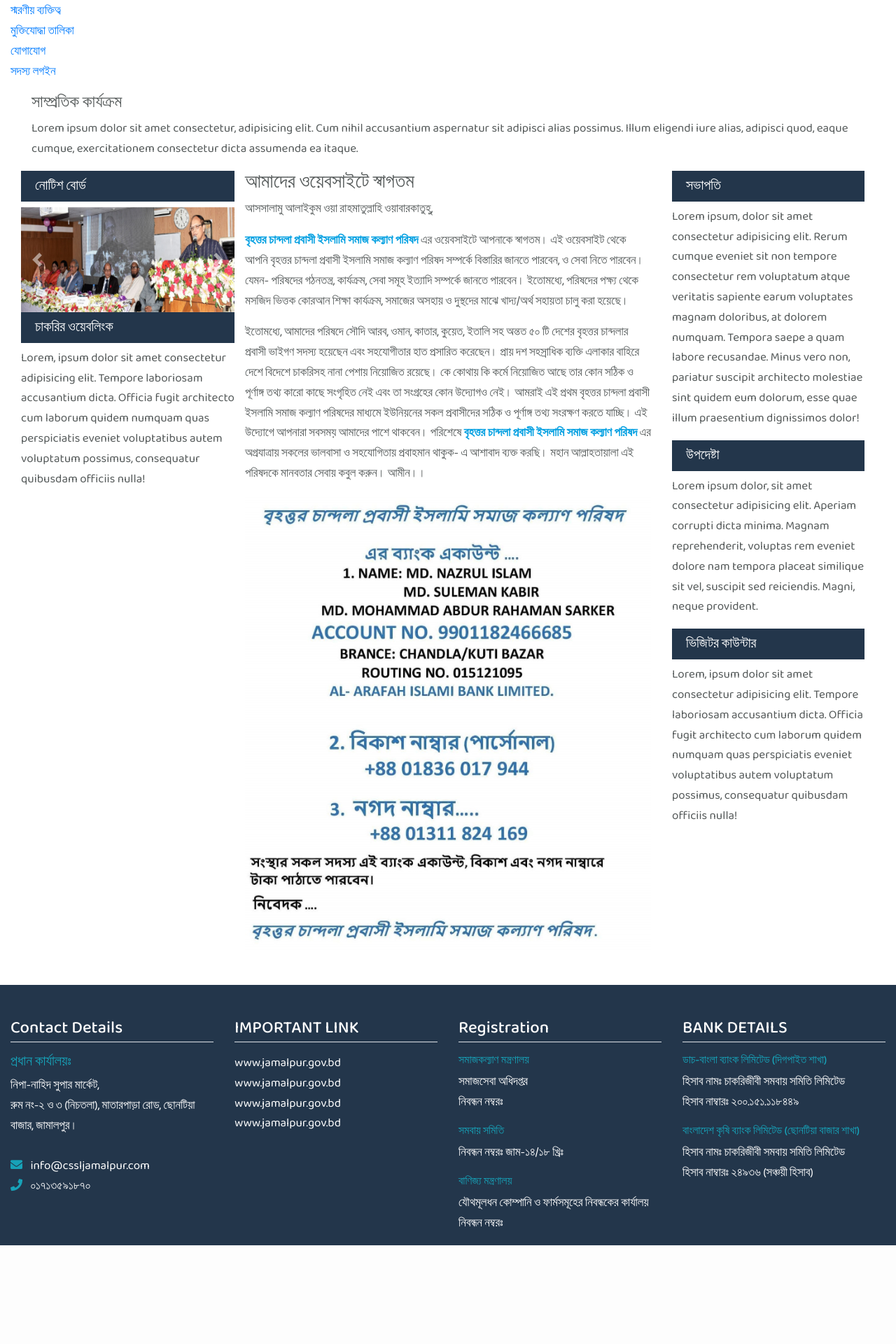
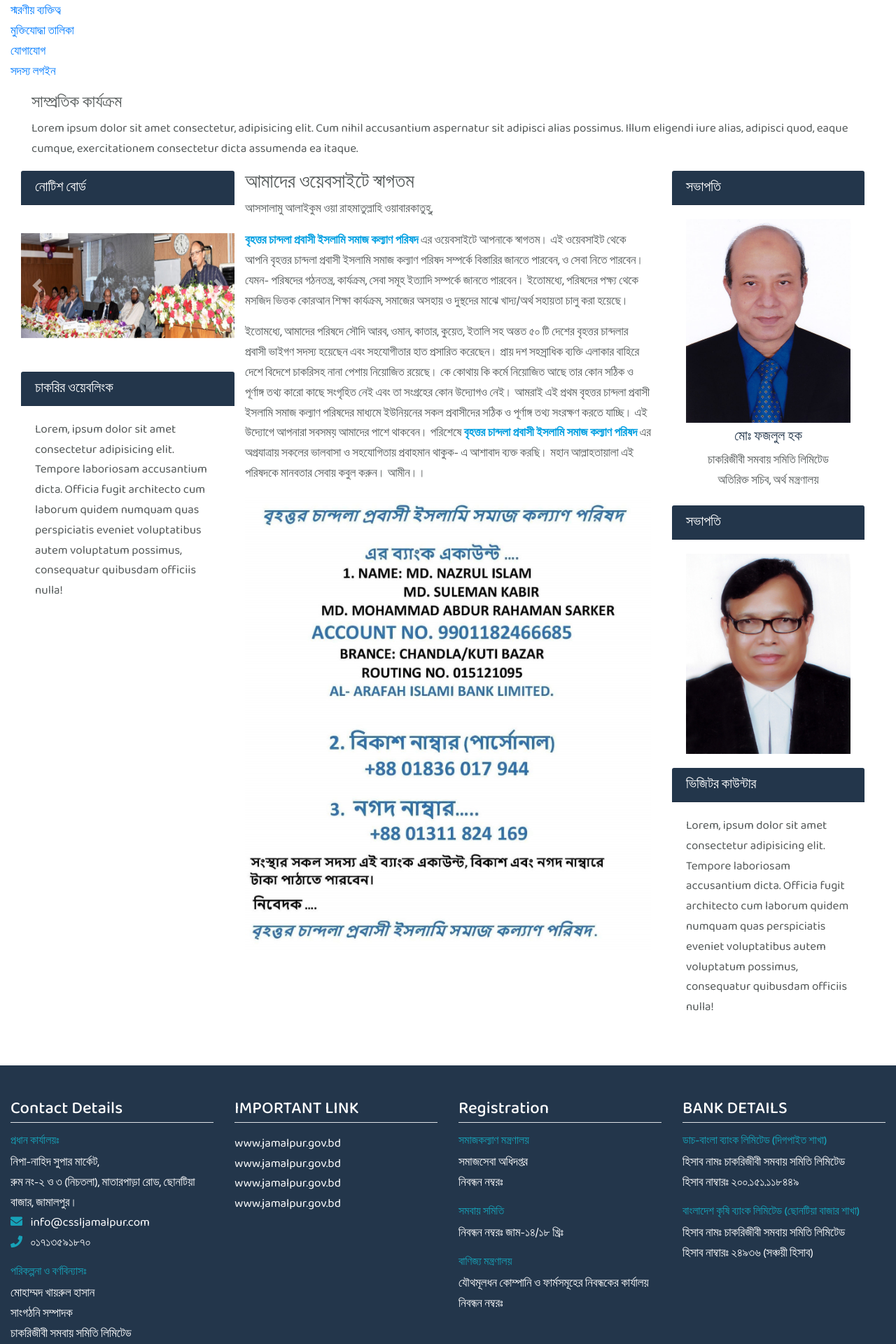
Before and after one commit to mhkmcp/gsc_project, a Django app: page / in a window 1280 px wide. Shown: the part 1387-3307 px from the top of the page at 70% size. Before the commit the page ends 3166 px from the top, so only its background shows below. Run offline with Django 3.2, Linux system fonts and the light colour scheme; data that the repository does not hold is empty; some libraries are stand-ins or nearby versions.

Commit message:
update: updated home & footer

```diff
--- a/src/views.py
+++ b/src/views.py
@@ -123,10 +123,11 @@ def admission_form(request):
 
 def member_list(request):
     members = Member.objects.filter(
-        member_type__in=["l", "g"], is_approved=True
+        member_type__in=["f", "l", "g"], is_approved=True
     ).order_by("-id")
 
     context = {
+        "founding_members": members.filter(member_type="f"),
         "lifetime_members": members.filter(member_type="l"),
         "general_members": members.filter(member_type="g"),
     }
--- a/static/css/style.css
+++ b/static/css/style.css
@@ -8,6 +8,7 @@ Baseic Set Up
 
 :root {
 	--mainColor: #23364B;
+	--darkBlue: #17283d;
 }
 
 *,
@@ -22,6 +23,11 @@ Baseic Set Up
 .bg-blue {
 	color: #fff;
 	background-color: var(--mainColor);
+}
+
+.bg-dark-blue {
+	color: #fff;
+	background-color: var(--darkBlue);
 }
 
 .text-blue {
@@ -71,11 +77,11 @@ header .logo-menu-left img {
 	margin: 0;
 }
 
-.home-main h5 {
+/* .home-main h5 {
 	background: #23364B;
 	color: #fff;
 	padding: 10px 20px;
-}
+} */
 
 
 /* slide  */
--- a/templates/pages/home.html
+++ b/templates/pages/home.html
@@ -101,31 +101,30 @@
 
 				</div>
 				<div class="home-right col-12 col-sm-12 col-md-3">
-					<div>
-						<h5 class="notice">সভাপতি</h5>
-						<p>Lorem ipsum, dolor sit amet consectetur adipisicing elit. Rerum cumque eveniet sit non
-							tempore
-							consectetur rem voluptatum atque veritatis sapiente earum voluptates magnam doloribus,
-							at
-							dolorem numquam. Tempora saepe a quam labore recusandae. Minus vero non, pariatur
-							suscipit
-							architecto molestiae sint quidem eum dolorum, esse quae illum praesentium dignissimos
-							dolor!
-						</p>
+					<div class="card border-0">
+						<h5 class="card-header bg-blue">সভাপতি</h5>
+						<div class="card-body text-center">
+							<img class="img-fluid" src="{% static 'img/president.jpg' %}" alt="">
+							<h5 class="text-blue mt-2">মোঃ ফজলুল হক</h5>
+							<div>চাকরিজীবী সমবায় সমিতি লিমিটেড <br>
+								অতিরিক্ত সচিব, অর্থ মন্ত্রণালয়</div>
+						</div>
 					</div>
 
-					<div>
-						<h5 class="login">উপদেষ্টা</h5>
-						<p>Lorem ipsum dolor, sit amet consectetur adipisicing elit. Aperiam corrupti dicta minima.
-							Magnam reprehenderit, voluptas rem eveniet dolore nam tempora placeat similique sit vel,
-							suscipit sed reiciendis. Magni, neque provident.</p>
+					<div class="card border-0">
+						<h5 class="card-header bg-blue">সভাপতি</h5>
+						<div class="card-body text-center">
+							<img class="img-fluid" src="{% static 'img/advisor-1.jpg' %}" alt="">
+						</div>
 					</div>
-					<div>
-						<h5 class="job">ভিজিটর কাউন্টার
+
+					<div class="card border-0">
+						<h5 class="card-header bg-blue">ভিজিটর কাউন্টার
 						</h5>
-						<p>Lorem, ipsum dolor sit amet consectetur adipisicing elit. Tempore laboriosam accusantium
+						<div class="card-body">Lorem, ipsum dolor sit amet consectetur adipisicing elit. Tempore
+							laboriosam accusantium
 							dicta. Officia fugit architecto cum laborum quidem numquam quas perspiciatis eveniet
-							voluptatibus autem voluptatum possimus, consequatur quibusdam officiis nulla!</p>
+							voluptatibus autem voluptatum possimus, consequatur quibusdam officiis nulla!</div>
 					</div>
 
 				</div>
--- a/templates/snippets/ad.html
+++ b/templates/snippets/ad.html
@@ -1,5 +1,5 @@
 {% load static %}
-<div id="carouselExampleControls" class="carousel slide" data-ride="carousel">
+<div id="carouselExampleControls" class="carousel slide mb-5" data-ride="carousel">
   <div class="carousel-inner">
     <div class="carousel-item active">
       <img src="{% static 'img/slide0.jpg' %}" class="d-block w-100" alt="..." height="150px">
--- a/templates/snippets/footer.html
+++ b/templates/snippets/footer.html
@@ -1,16 +1,22 @@
 <footer class="bg-navy-blye pt-5">
-	<div class="container-fluid">
+	<div class="container-fluid pb-2">
 		<div class="row">
 			<div class="col-md-3">
 				<h4 class="border-bottom pb-1 mb-3">Contact Details</h4>
-				<h5 class="text-info">প্রধান কার্যালয়ঃ</h5>
+				<h6 class="text-info">প্রধান কার্যালয়ঃ</h6>
 				<address>
 					নিপা-নাহিদ সুপার মার্কেট, <br>
 					রুম নং-২ ও ৩ (নিচতলা),
-					মাতারপাড়া রোড, ছোনটিয়া বাজার, জামালপুর।<br><br>
+					মাতারপাড়া রোড, ছোনটিয়া বাজার, জামালপুর।<br>
 					<strong><i class="fa fa-envelope text-info mr-2"></i></strong> info@cssljamalpur.com <br>
 					<strong><i class="fa fa-phone text-info mr-2"></i></strong> ০১৭১৩৫৯১৮৭০
 				</address>
+				<div class="div">
+					<h6 class="text-info">পরিকল্পনা ও বর্ণবিন্যাসঃ</h6>
+					মোহাম্মদ খায়রুল হাসান <br>
+					সাংগঠনি সম্পাদক <br>
+					চাকরিজীবী সমবায় সমিতি লিমিটেড
+				</div>
 			</div>
 			<div class="col-md-3">
 				<h4 class="border-bottom pb-1 mb-3">IMPORTANT LINK</h4>
@@ -54,4 +60,9 @@
 			</div>
 		</div>
 	</div>
+	<div class="footer-bottom bg-dark-blue">
+		<div class="container-fluid py-1">
+			©{% now 'Y' %} Copyrights CSSL | All rights Reserved
+		</div>
+	</div>
 </footer>
--- a/templates/snippets/job_web_links.html
+++ b/templates/snippets/job_web_links.html
@@ -1,5 +1,7 @@
-<h5 class="job">চাকরির ওয়েবলিংক</h5>
-    <p>Lorem, ipsum dolor sit amet consectetur adipisicing elit. Tempore laboriosam accusantium
+<div class="card border-0">
+    <h5 class="card-header bg-blue">চাকরির ওয়েবলিংক</h5>
+    <div class="card-body">Lorem, ipsum dolor sit amet consectetur adipisicing elit. Tempore laboriosam accusantium
         dicta. Officia fugit architecto cum laborum quidem numquam quas perspiciatis eveniet
         voluptatibus autem voluptatum possimus, consequatur quibusdam officiis nulla!
-    </p>
+    </div>
+</div>
--- a/templates/snippets/notice_board.html
+++ b/templates/snippets/notice_board.html
@@ -1,17 +1,18 @@
-<h5 class="notice">নোটিশ বোর্ড</h5>
-    <div class="accordion" id="accordionExample">
+<div class="card border-0">
+  <h5 class="card-header bg-blue">নোটিশ বোর্ড</h5>
+  <div class="card-body accordion" id="accordionExample">
     {% for notice in notices %}
     <div class="card">
       <div class="card-header" id="heading{{notice.id}}">
         <h2 class="mb-0">
-            <button class="btn btn-link btn-block text-left" type="button" data-toggle="collapse" data-target="#collapse{{notice.id}}" aria-expanded="true" aria-controls="collapseOne">
+          <button class="btn btn-link btn-block text-left" type="button" data-toggle="collapse"
+            data-target="#collapse{{notice.id}}" aria-expanded="true" aria-controls="collapseOne">
             {{notice.title}}
           </button>
         </h2>
       </div>
 
-        <div id="collapse{{notice.id}}"
-             class="collapse {% if forloop.counter0 == 0 %} show {% endif %}"
+      <div id="collapse{{notice.id}}" class="collapse {% if forloop.counter0 == 0 %} show {% endif %}"
         aria-labelledby="heading{{notice.id}}" data-parent="#accordionExample">
         <div class="card-body">
           {{notice.description}}
@@ -20,3 +21,4 @@
     </div>
     {% endfor %}
   </div>
+</div>
```
Also changed, not shown: templates/pages/member/member_list.html (+40 -0 lines), db.sqlite3, static/img/advisor-1.jpg (added), static/img/president.jpg (added). Lines whose indentation alone changed are shown as unchanged.
